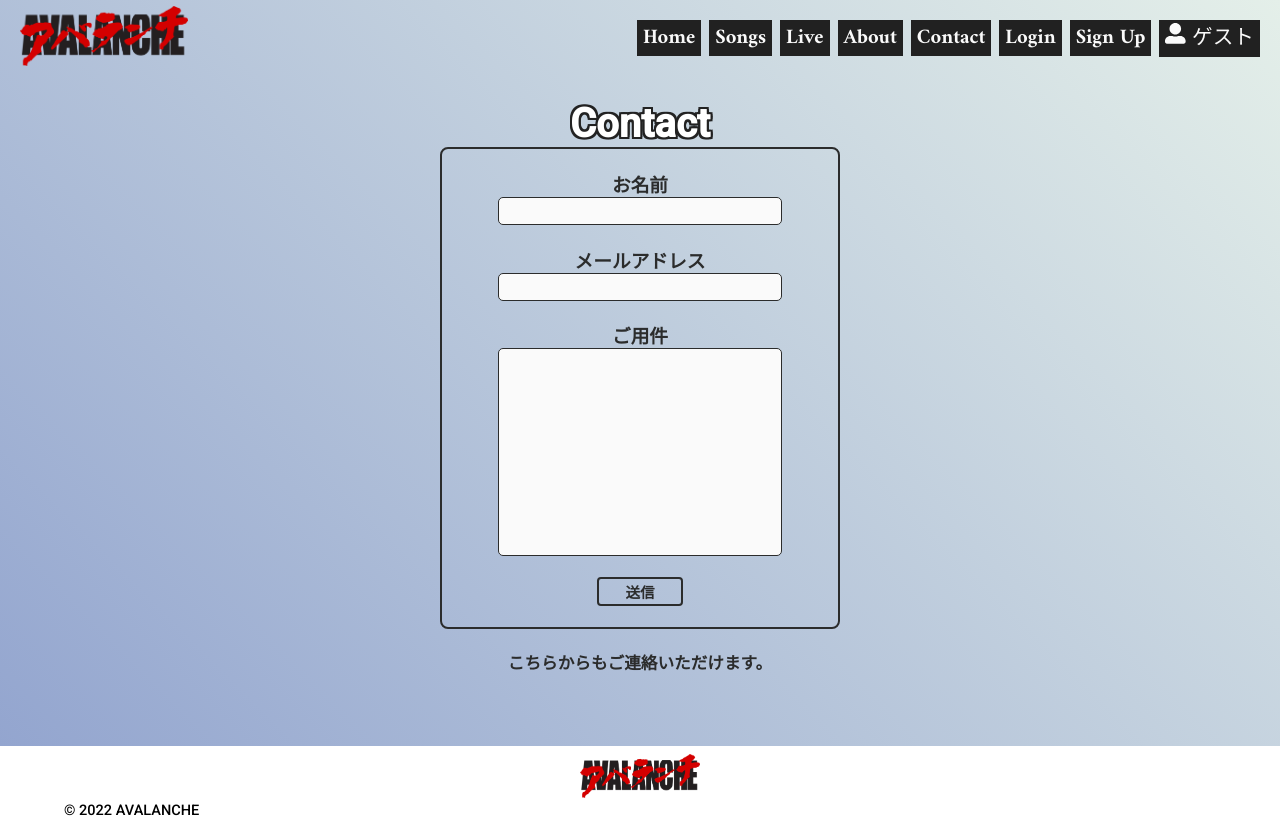
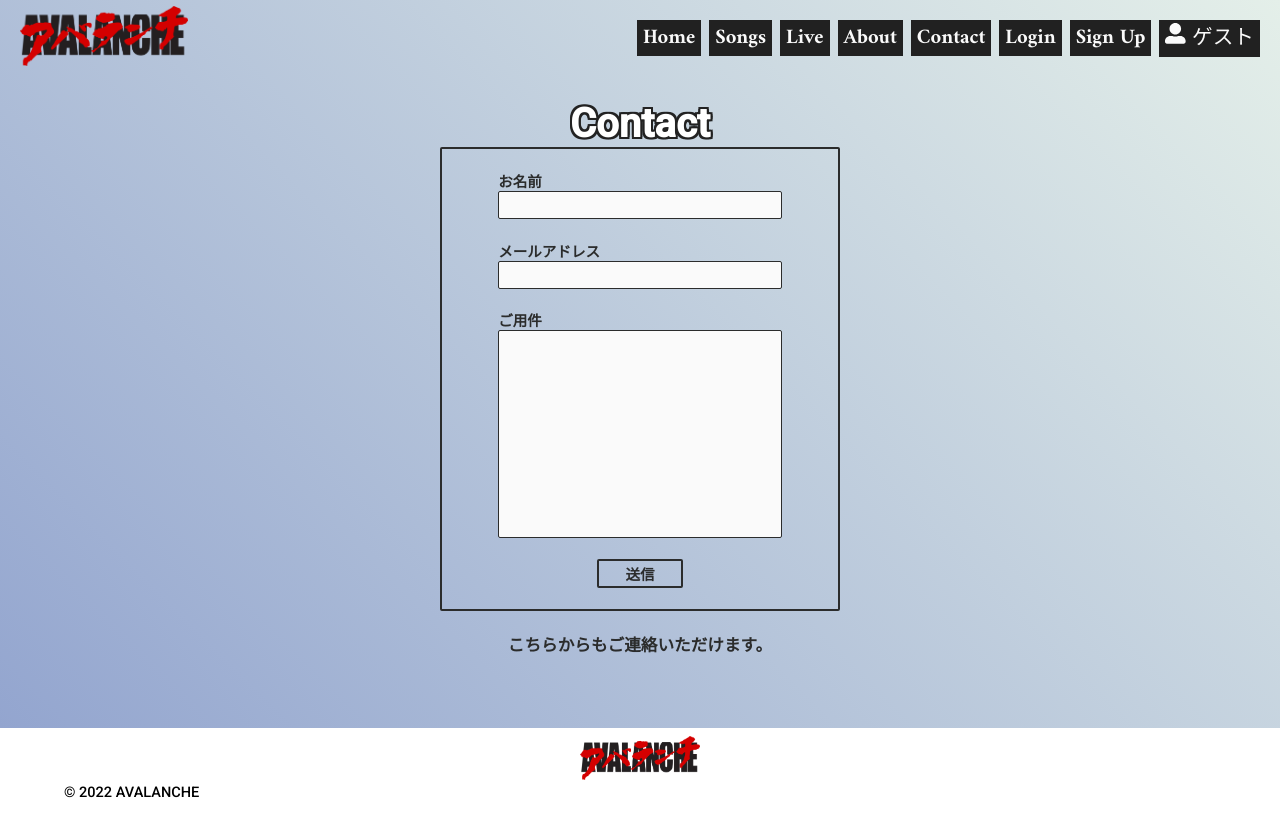
Before and after one commit to SANDAY-JS/avalanche, a Next.js app: page /contact in a window 1280 px wide. Built offline with nearby package versions, Linux system fonts and the light colour scheme; no server answers.

Commit message:
changed contact design

```diff
--- a/src/styles/components/ContactForm.module.css
+++ b/src/styles/components/ContactForm.module.css
@@ -1,7 +1,7 @@
 .contact_form {
   border: 2px solid var(--background);
   position: relative;
-  border-radius: 8px;
+  border-radius: 2px;
   margin: 1rem 4.5rem;
   margin: 0 auto;
   padding: 1rem;
@@ -24,8 +24,9 @@
 }
 
 .contact_form > form > div > label {
-  font-size: 1.8rem;
+  font-size: 1.4rem;
   color: var(--background);
+  text-align: left;
 }
 
 .contact_form > form > div > input {
@@ -35,7 +36,7 @@
 .contact_form > form > div > input,
 .contact_form > form > div > textarea {
   border: 1px solid var(--background);
-  border-radius: 5px;
+  border-radius: 2px;
   background: var(--text);
   font-size: 1.6rem;
   padding: 3px 5px;
@@ -43,7 +44,7 @@
 
 .contact_form > form > div > textarea {
   resize: none;
-  height: 8rem;
+  min-height: 12em;
 }
 
 .contact_form > form > button {
@@ -52,7 +53,7 @@
   color: var(--background);
   outline: none;
   border: 2px solid var(--background);
-  border-radius: 4px;
+  border-radius: 2px;
   padding: 2px 2.5rem;
   margin: 1rem 0;
   cursor: pointer;
```
Also changed, not shown: src/styles/components/Contact.module.scss (+9 -0 lines).
